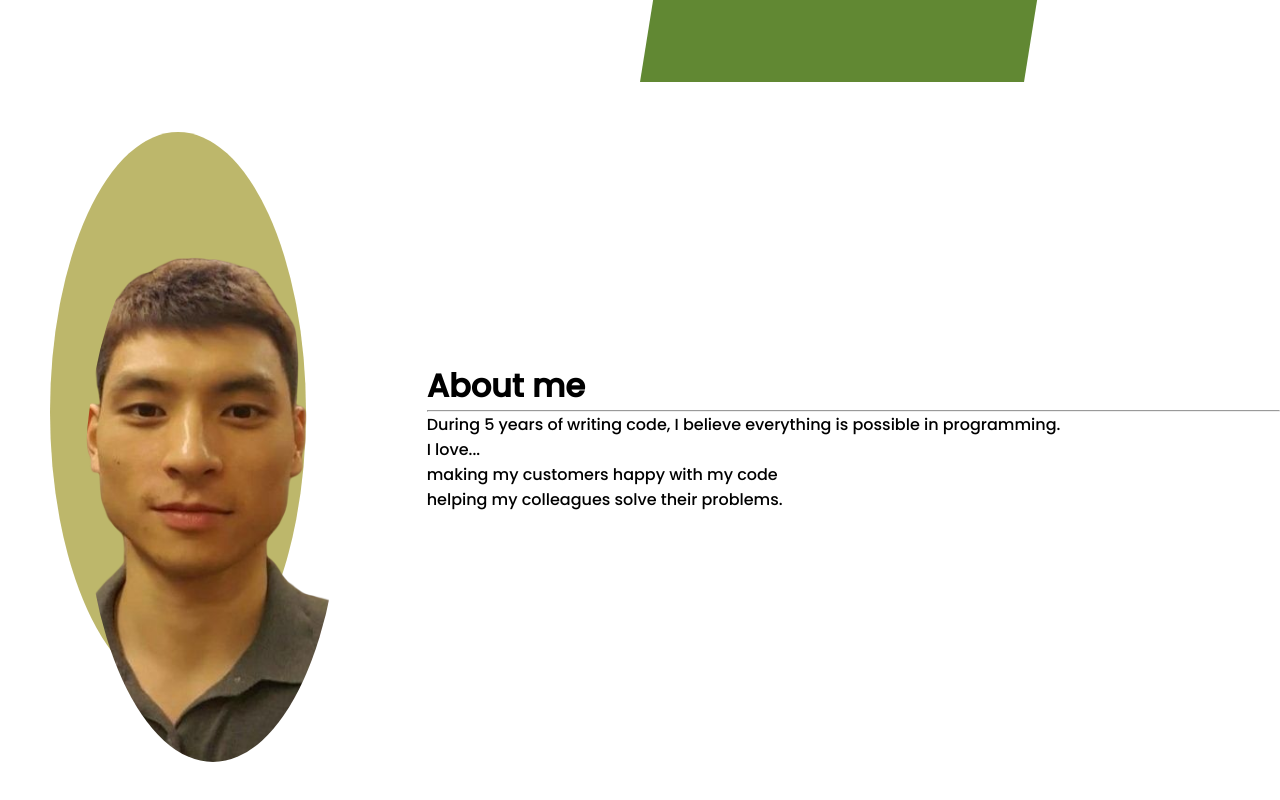
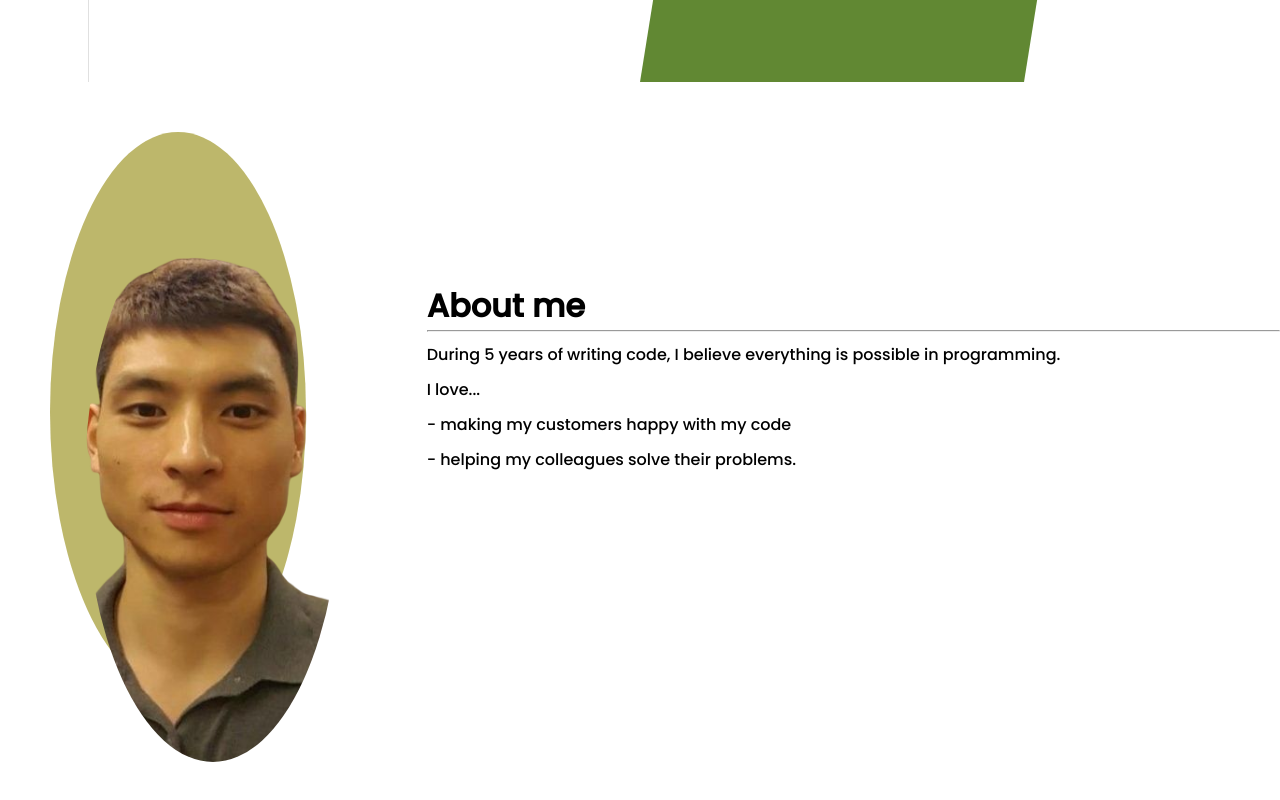
Before and after one commit to HongjoLim/Portfolio, a React (Create React App) app: page / in a window 1280 px wide. Shown: the part 718-1518 px from the top of the page. Built offline with nearby package versions, Linux system fonts and the light colour scheme.

Commit message:
Added a sidebar element

```diff
--- a/package.json
+++ b/package.json
@@ -3,8 +3,13 @@
   "version": "0.1.0",
   "private": true,
   "dependencies": {
+    "@emotion/react": "^11.10.6",
+    "@emotion/styled": "^11.10.6",
+    "@mui/icons-material": "^5.11.11",
+    "@mui/material": "^5.11.15",
     "react": "^18.2.0",
     "react-dom": "^18.2.0",
+    "react-router-dom": "^6.10.0",
     "react-scripts": "5.0.1",
     "react-social-icons": "^5.15.0",
     "styled-components": "^5.3.9"
--- a/src/App.js
+++ b/src/App.js
@@ -1,9 +1,11 @@
 import Intro from './component/intro';
 import About from './component/About';
+import Sidebar from './component/layout/Sidebar';
 
 const App = () => {
   return (
     <div className="app">
+      <Sidebar/>
       <Intro />
       <About />
     </div>
--- a/src/component/About.css
+++ b/src/component/About.css
@@ -45,6 +45,10 @@
 }
 
 .a-desc {
-    height: 30%;
+    height: 50%;
     width: 100%;
 }
+
+.a-desc p {
+    margin-top: 10px;
+}
--- a/src/component/About.jsx
+++ b/src/component/About.jsx
@@ -16,8 +16,8 @@ const About = () => {
                 <hr/>
                 <p>During 5 years of writing code, I believe everything is possible in programming.</p>
                 <p>I love...</p>
-                <p>making my customers happy with my code</p>
-                <p>helping my colleagues solve their problems.</p>
+                <p>- making my customers happy with my code</p>
+                <p>- helping my colleagues solve their problems.</p>
             </div>
         </div>
 
--- /dev/null
+++ b/src/component/layout/Sidebar.jsx
@@ -0,0 +1,21 @@
+import {Avatar, Drawer, List, Stack, Toolbar} from '@mui/material';
+import SidebarItem from './SidebarItem';
+
+const Sidebar = () => {
+    return (
+        <Drawer
+        variant='permanent'
+        >
+            <List disablePadding>
+                <Toolbar>
+                    <Stack></Stack>
+                </Toolbar>
+                <SidebarItem/>
+                <SidebarItem/>
+                <SidebarItem/>
+            </List>
+        </Drawer>
+    )
+}
+
+export default Sidebar;
--- /dev/null
+++ b/src/component/layout/SidebarItem.jsx
@@ -0,0 +1,14 @@
+import { ListItemButton, ListItemIcon } from '@mui/material';
+import FormatListBulletedOutlinedIcon from '@mui/icons-material/FormatListBulletedOutlined';
+
+const SidebarItem = ({item}) => {
+    return (
+        <ListItemButton>
+            <ListItemIcon>
+                <FormatListBulletedOutlinedIcon />
+            </ListItemIcon>
+        </ListItemButton>
+    );
+}
+
+export default SidebarItem;
```
Also changed, not shown: 1 other file (tests, documents, lock files or other folders).
